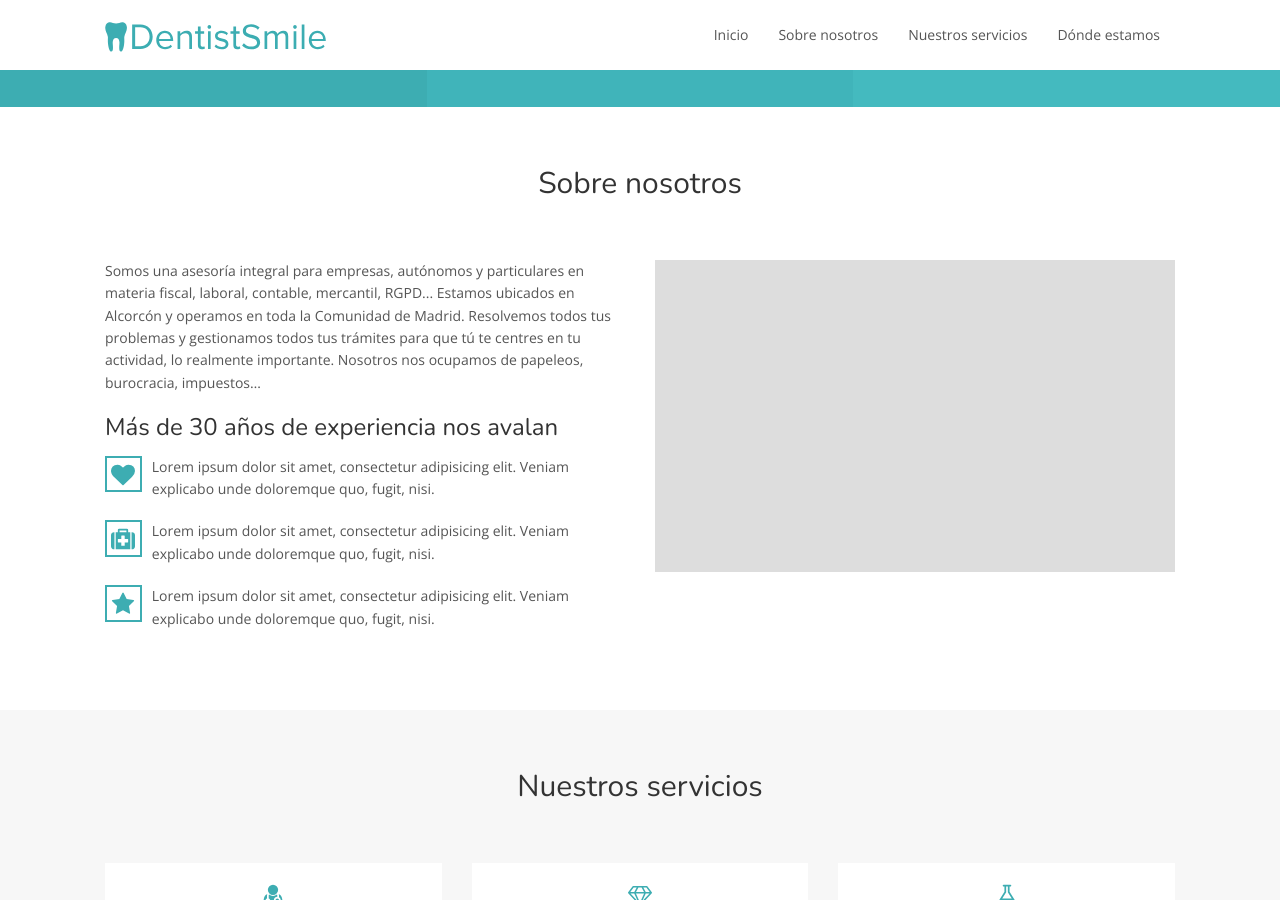
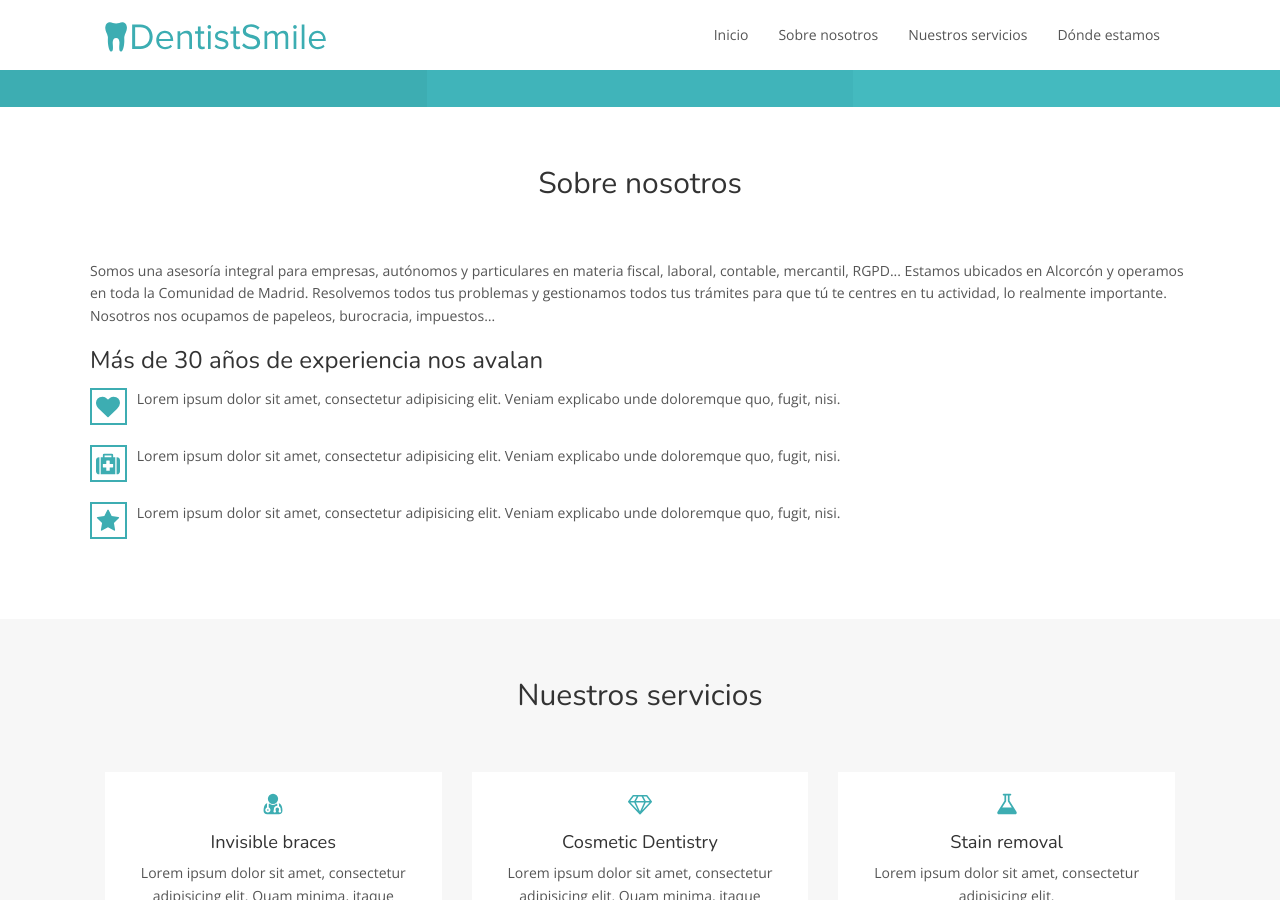
Before and after one commit to MpCity/MpCity.github.io, a Jekyll site: the page built from index.html, in a window 1280 px wide and 900 px high, scrolled down 747 px. Built offline with Jekyll 4.4.1, drawn with Linux system fonts in a browser that asks for light colours.

Commit message:
Update index.html

```diff
--- a/index.html
+++ b/index.html
@@ -85,7 +85,6 @@ layout: default
         <h2 class="section-title">Sobre nosotros</h2>
 
         <div class="row">
-            <div class="col-sm-6">
           <p>Somos una asesoría integral para empresas, autónomos y particulares en materia fiscal, laboral, contable, mercantil, RGPD... Estamos ubicados en Alcorcón y operamos en toda la Comunidad de Madrid. Resolvemos todos tus problemas y gestionamos todos tus trámites para que tú te centres en tu actividad, lo realmente importante. Nosotros nos ocupamos de papeleos, burocracia, impuestos…</p>
           <h3>Más de 30 años de experiencia nos avalan</h3>
           <div class="media">
@@ -121,10 +120,6 @@ layout: default
               </div>
           </div>
         </div>
-            <div class="col-sm-6">
-                <img src="img/about.jpg" alt="...">
-            </div>
-        </div>
     </div>
 </div>
 <!-- End About -->
```
Lines whose indentation alone changed are shown as unchanged.
